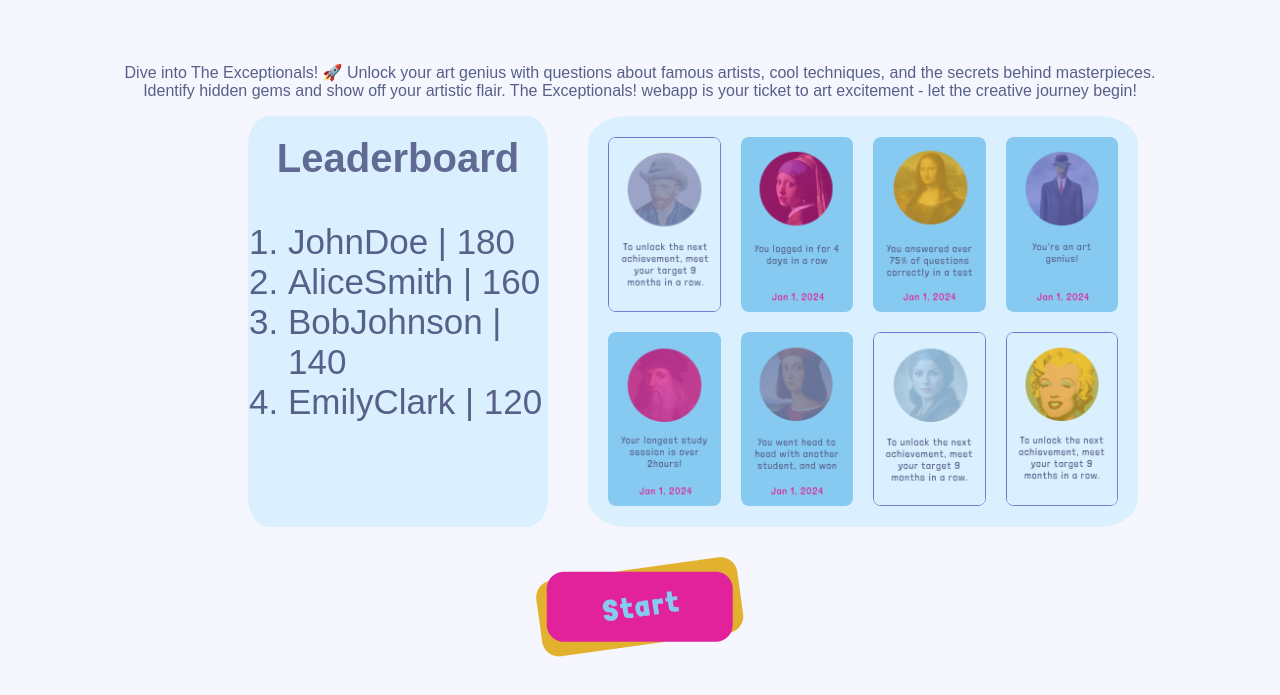
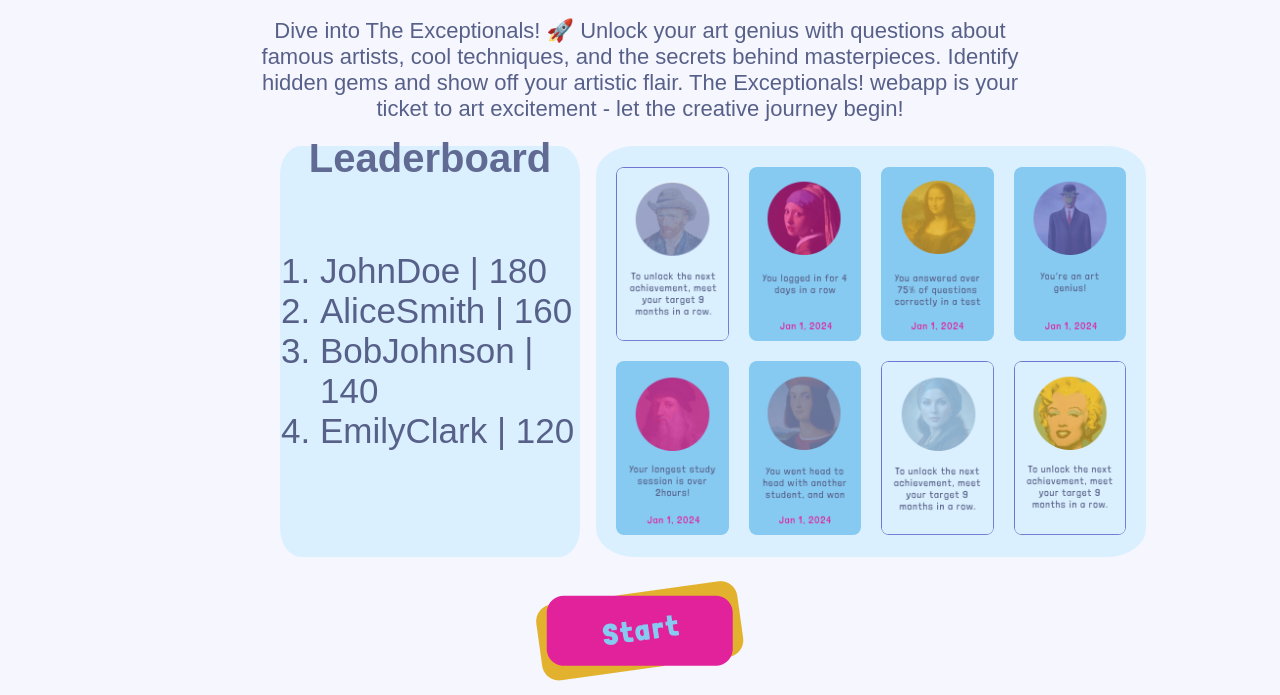
Before and after one commit to henriettaCodes/LFA---P1---Frontend, a website: page index.html in a window 1280 px wide. Shown: the part 121-816 px from the top of the page. Drawn offline with Linux system fonts and the light colour scheme; a web font is replaced by a local one.

Commit message:
Updated padding for index.html

```diff
--- a/styles/index.css
+++ b/styles/index.css
@@ -39,8 +39,12 @@ p {
   display: flex;
   flex-direction: column;
   text-align: center;
-  padding-left: 4rem;
-  padding-right: 4rem;
+  font-size: 22px;
+  margin: auto;
+  width: 65%;
+  /* padding-left: 4rem;
+  padding-right: 4rem; */
+  padding-bottom: 1.5rem;
 }
 
 ol {
@@ -94,8 +98,8 @@ ol {
   align-items: center;
   justify-content: center;
   /* margin-left: 10%; */
-  margin-left: 12rem;
-  margin-right: 2.5rem;
+  margin-left: 14rem;
+  margin-right: 1rem;
 }
 
 .achievements_grid {
@@ -108,7 +112,7 @@ ol {
 .achievements_grid img {
   width: 100%;
   height: auto;
-  border-radius: 8px; /* Optional: add border-radius for a nicer look */
+  border-radius: 8px;
 }
 
 .achievements_bg {
@@ -124,6 +128,7 @@ ol {
 .start-btn {
   position: absolute;
   bottom: 1rem;
+  margin-bottom: -1.5rem;
   margin-left: auto;
   margin-right: auto;
 }
```
